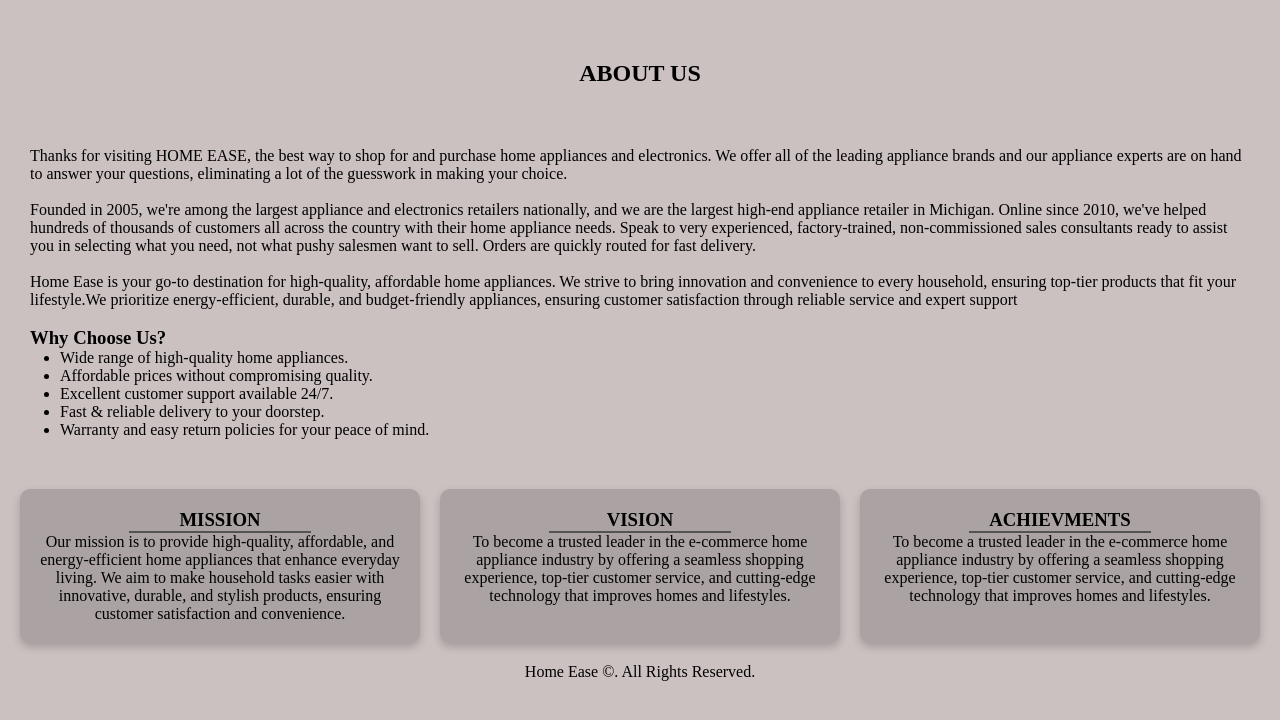
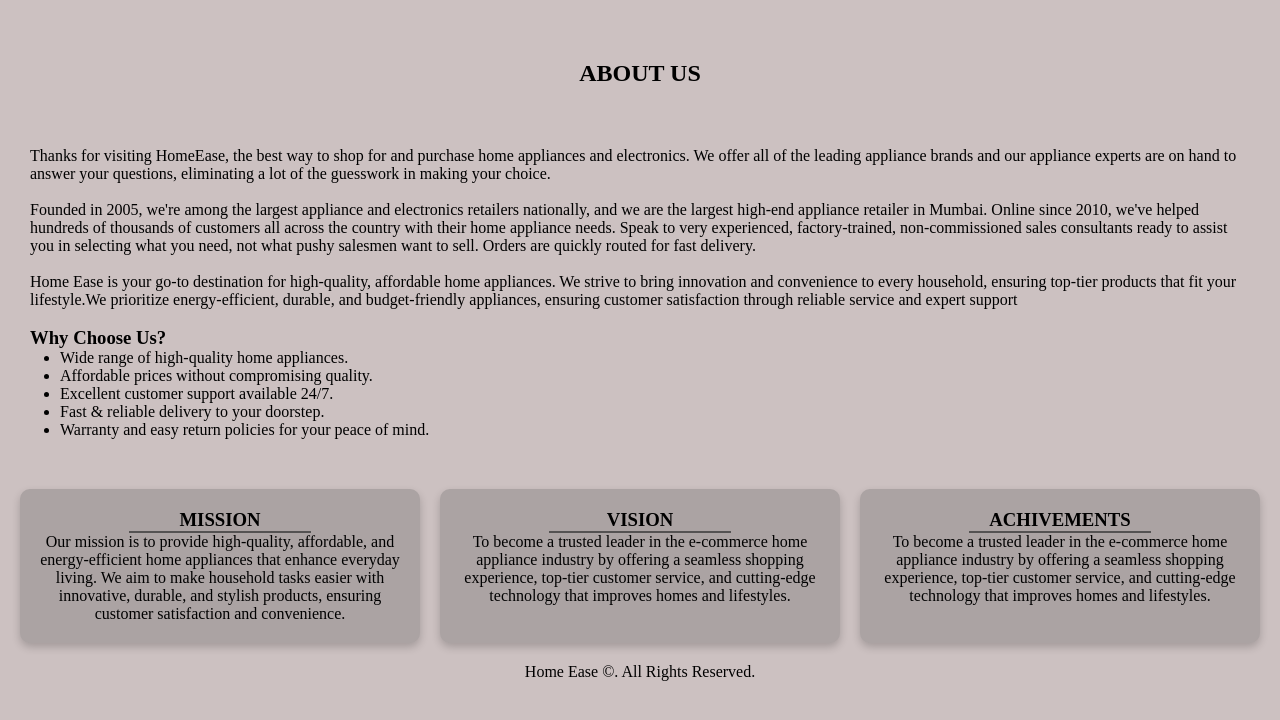
Before and after one commit to singharkirat879/home-appliances, a plain HTML site: page html/about.html in a window 1280 px wide. Drawn offline with Linux system fonts and the light colour scheme.

Commit message:
created about us

```diff
--- a/html/about.html
+++ b/html/about.html
@@ -10,10 +10,10 @@
     <section id="about">
         <div class="about-1">
             <h1>ABOUT US</h1>
-                <p>Thanks for visiting HOME EASE, the best way to shop for and purchase home appliances and electronics. We offer all of the leading appliance brands and our appliance experts are on hand to answer your questions, eliminating a lot of the guesswork in making your choice.
+                <p>Thanks for visiting HomeEase, the best way to shop for and purchase home appliances and electronics. We offer all of the leading appliance brands and our appliance experts are on hand to answer your questions, eliminating a lot of the guesswork in making your choice.
                 </p>
                 <br>
-                <p>Founded in 2005, we're among the largest appliance and electronics retailers nationally, and we are the largest high-end appliance retailer in Michigan. Online since 2010, we've helped hundreds of thousands of customers all across the country with their home appliance needs. Speak to very experienced, factory-trained, non-commissioned sales consultants ready to assist you in selecting what you need, not what pushy salesmen want to sell. Orders are quickly routed for fast delivery.</p>
+                <p>Founded in 2005, we're among the largest appliance and electronics retailers nationally, and we are the largest high-end appliance retailer in Mumbai. Online since 2010, we've helped hundreds of thousands of customers all across the country with their home appliance needs. Speak to very experienced, factory-trained, non-commissioned sales consultants ready to assist you in selecting what you need, not what pushy salesmen want to sell. Orders are quickly routed for fast delivery.</p>
                 <br>
                 <p>Home Ease is your go-to destination for high-quality, affordable home appliances. We strive to bring innovation and convenience to every household, ensuring top-tier products that fit your lifestyle.We prioritize energy-efficient, durable, and budget-friendly appliances, ensuring customer satisfaction through reliable service and expert support</p>
                 <br>
@@ -38,7 +38,7 @@
                 <p>To become a trusted leader in the e-commerce home appliance industry by offering a seamless shopping experience, top-tier customer service, and cutting-edge technology that improves homes and lifestyles.</p>
             </div>
             <div class="box">
-                <h3>ACHIEVMENTS</h3>
+                <h3>ACHIVEMENTS</h3>
                 <hr>
                 <p>To become a trusted leader in the e-commerce home appliance industry by offering a seamless shopping experience, top-tier customer service, and cutting-edge technology that improves homes and lifestyles.</p>
                 </div>
```
